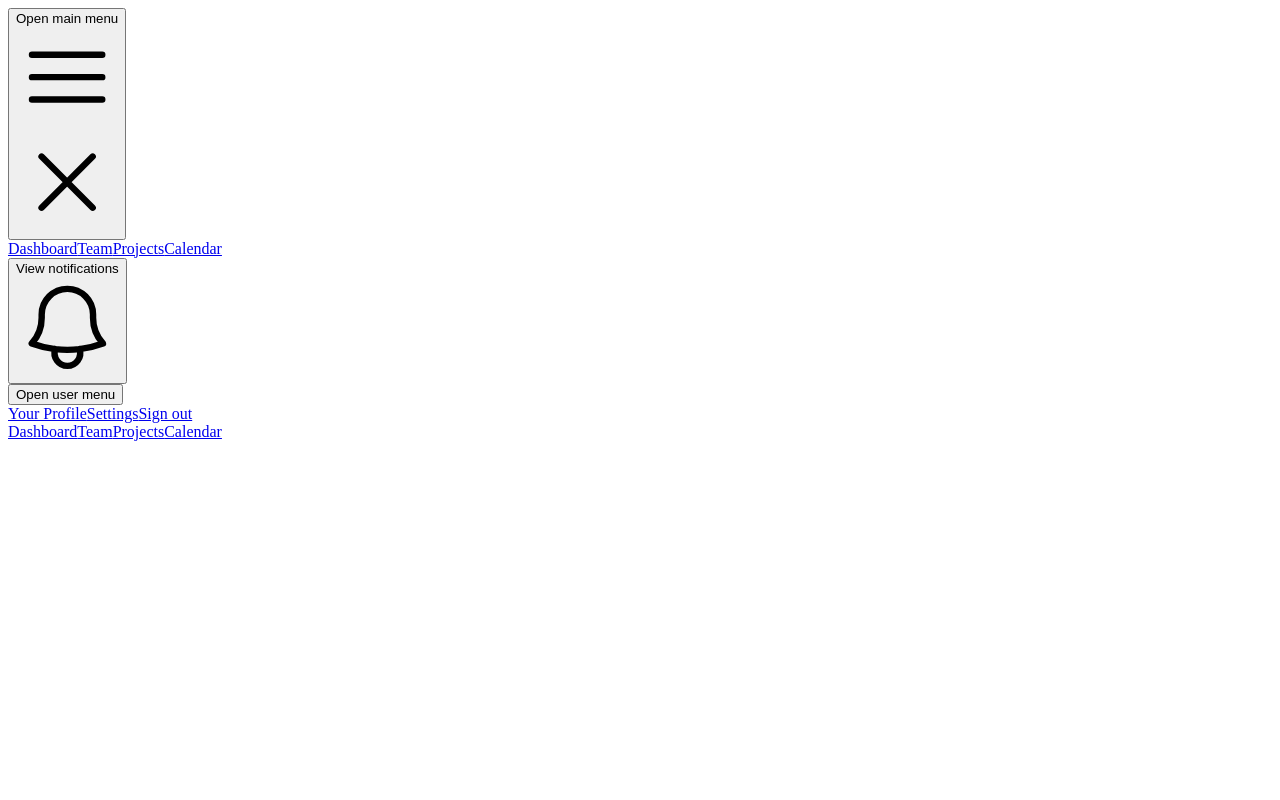
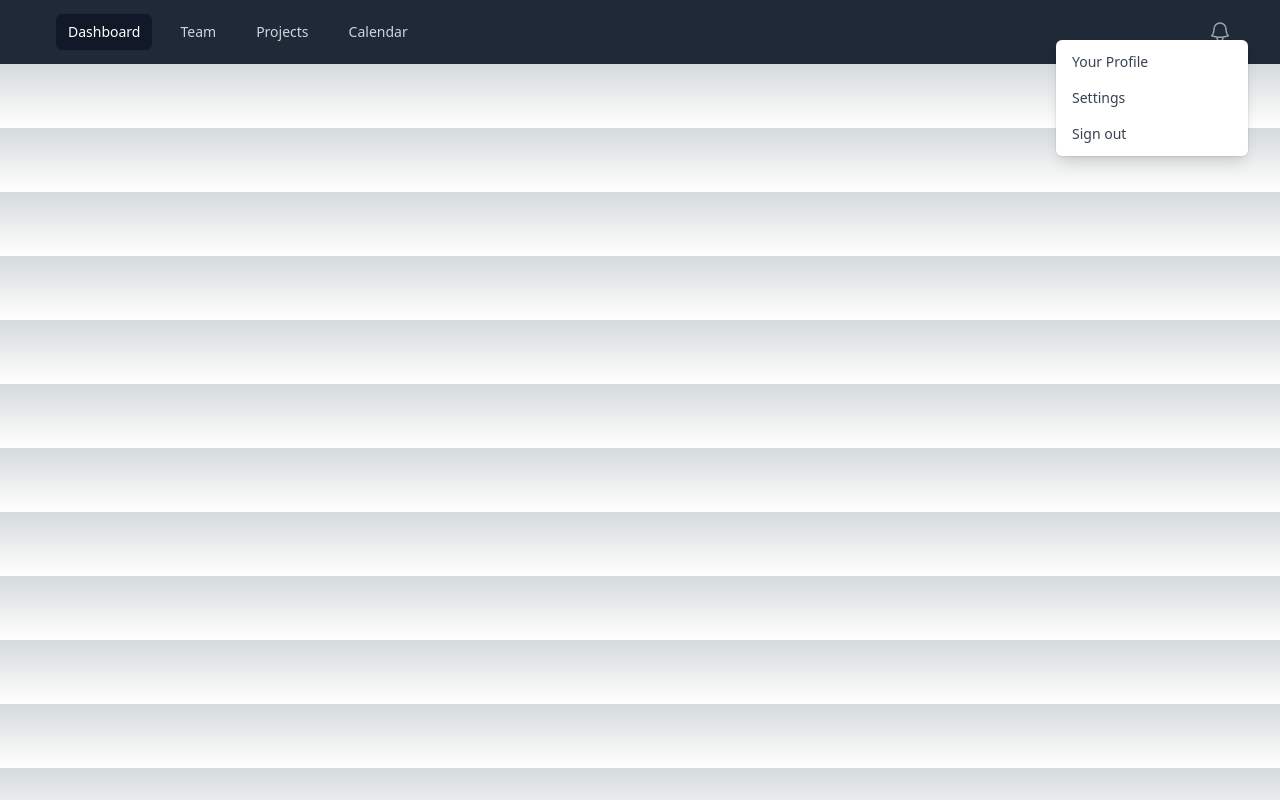
Before and after one commit to Personal-Team-HealthCheckup/doctorApp, a Next.js app: page / in a window 1280 px wide. Built offline with nearby package versions, Linux system fonts and the light colour scheme.

Commit message:
Added dashboard header template with initial structure.

```diff
--- a/app/layout.tsx
+++ b/app/layout.tsx
@@ -1,6 +1,6 @@
 import type { Metadata } from "next";
 import { Inter } from "next/font/google";
-import "./globals.css";
+import "../src/styles/globals.css";
 
 const inter = Inter({ subsets: ["latin"] });
 
@@ -16,7 +16,7 @@ export default function RootLayout({
 }>) {
   return (
     <html lang="en">
-      <body className={inter.className}>{children}</body>
+      <body className={`newclass ${inter.className}`}>{children}</body>
     </html>
   );
 }
--- a/package.json
+++ b/package.json
@@ -2,6 +2,7 @@
   "name": "health-web-app",
   "version": "0.1.0",
   "private": true,
+  "main": "./src",
   "scripts": {
     "dev": "next dev",
     "build": "next build",
--- a/src/components/Header.tsx
+++ b/src/components/Header.tsx
@@ -12,11 +12,11 @@ export default class Header extends Component {
                   <button type="button" className="relative inline-flex items-center justify-center rounded-md p-2 text-gray-400 hover:bg-gray-700 hover:text-white focus:outline-none focus:ring-2 focus:ring-inset focus:ring-white" aria-controls="mobile-menu" aria-expanded="false">
                     <span className="absolute -inset-0.5"></span>
                     <span className="sr-only">Open main menu</span>
-                    <svg className="block h-6 w-6" fill="none" viewBox="0 0 24 24" stroke-width="1.5" stroke="currentColor" aria-hidden="true">
-                      <path stroke-linecap="round" stroke-linejoin="round" d="M3.75 6.75h16.5M3.75 12h16.5m-16.5 5.25h16.5" />
+                    <svg className="block h-6 w-6" fill="none" viewBox="0 0 24 24" strokeWidth="1.5" stroke="currentColor" aria-hidden="true">
+                      <path strokeLinecap="round" strokeLinejoin="round" d="M3.75 6.75h16.5M3.75 12h16.5m-16.5 5.25h16.5" />
                     </svg>
-                    <svg className="hidden h-6 w-6" fill="none" viewBox="0 0 24 24" stroke-width="1.5" stroke="currentColor" aria-hidden="true">
-                      <path stroke-linecap="round" stroke-linejoin="round" d="M6 18L18 6M6 6l12 12" />
+                    <svg className="hidden h-6 w-6" fill="none" viewBox="0 0 24 24" strokeWidth="1.5" stroke="currentColor" aria-hidden="true">
+                      <path strokeLinecap="round" strokeLinejoin="round" d="M6 18L18 6M6 6l12 12" />
                     </svg>
                   </button>
                 </div>
@@ -37,8 +37,8 @@ export default class Header extends Component {
                   <button type="button" className="relative rounded-full bg-gray-800 p-1 text-gray-400 hover:text-white focus:outline-none focus:ring-2 focus:ring-white focus:ring-offset-2 focus:ring-offset-gray-800">
                     <span className="absolute -inset-1.5"></span>
                     <span className="sr-only">View notifications</span>
-                    <svg className="h-6 w-6" fill="none" viewBox="0 0 24 24" stroke-width="1.5" stroke="currentColor" aria-hidden="true">
-                      <path stroke-linecap="round" stroke-linejoin="round" d="M14.857 17.082a23.848 23.848 0 005.454-1.31A8.967 8.967 0 0118 9.75v-.7V9A6 6 0 006 9v.75a8.967 8.967 0 01-2.312 6.022c1.733.64 3.56 1.085 5.455 1.31m5.714 0a24.255 24.255 0 01-5.714 0m5.714 0a3 3 0 11-5.714 0" />
+                    <svg className="h-6 w-6" fill="none" viewBox="0 0 24 24" strokeWidth="1.5" stroke="currentColor" aria-hidden="true">
+                      <path strokeLinecap="round" strokeLinejoin="round" d="M14.857 17.082a23.848 23.848 0 005.454-1.31A8.967 8.967 0 0118 9.75v-.7V9A6 6 0 006 9v.75a8.967 8.967 0 01-2.312 6.022c1.733.64 3.56 1.085 5.455 1.31m5.714 0a24.255 24.255 0 01-5.714 0m5.714 0a3 3 0 11-5.714 0" />
                     </svg>
                   </button>
 
--- a/src/pages/index.tsx
+++ b/src/pages/index.tsx
@@ -1,5 +1,6 @@
 import Head from 'next/head';
 import React from 'react'
+import "../styles/globals.css";
 import Header from '../components/Header';
 interface HomePageProps {
 
@@ -23,7 +24,7 @@ class HomePage extends React.Component<HomePageProps, HomePageState> {
                     content="Doctor App - Dashboard."
                 ></meta>
             </Head>
-            <main className='flex min-h-screen min-w-max bg-[#ECECEC] lg:pb-24'>
+            <main>
                 <Header />
             </main>
         </>);
--- a/tailwind.config.ts
+++ b/tailwind.config.ts
@@ -2,15 +2,18 @@ import type { Config } from "tailwindcss";
 
 const config: Config = {
   content: [
-    "**/*.{js,ts,jsx,tsx,md}"
+    "./pages/**/*.{js,ts,jsx,tsx}",
+    "./components/**/*.{js,ts,jsx,tsx}",
+    "./app/**/*.{js,ts,jsx,tsx}",
+    "./src/**/*.{js,ts,jsx,tsx}",
   ],
   theme: {
     extend: {
-      // backgroundImage: {
-      //   "gradient-radial": "radial-gradient(var(--tw-gradient-stops))",
-      //   "gradient-conic":
-      //     "conic-gradient(from 180deg at 50% 50%, var(--tw-gradient-stops))",
-      // },
+      backgroundImage: {
+        "gradient-radial": "radial-gradient(var(--tw-gradient-stops))",
+        "gradient-conic":
+          "conic-gradient(from 180deg at 50% 50%, var(--tw-gradient-stops))",
+      },
     },
   },
   plugins: [],
```
Also changed, not shown: src/styles/globals.css (renamed from app/globals.css).
